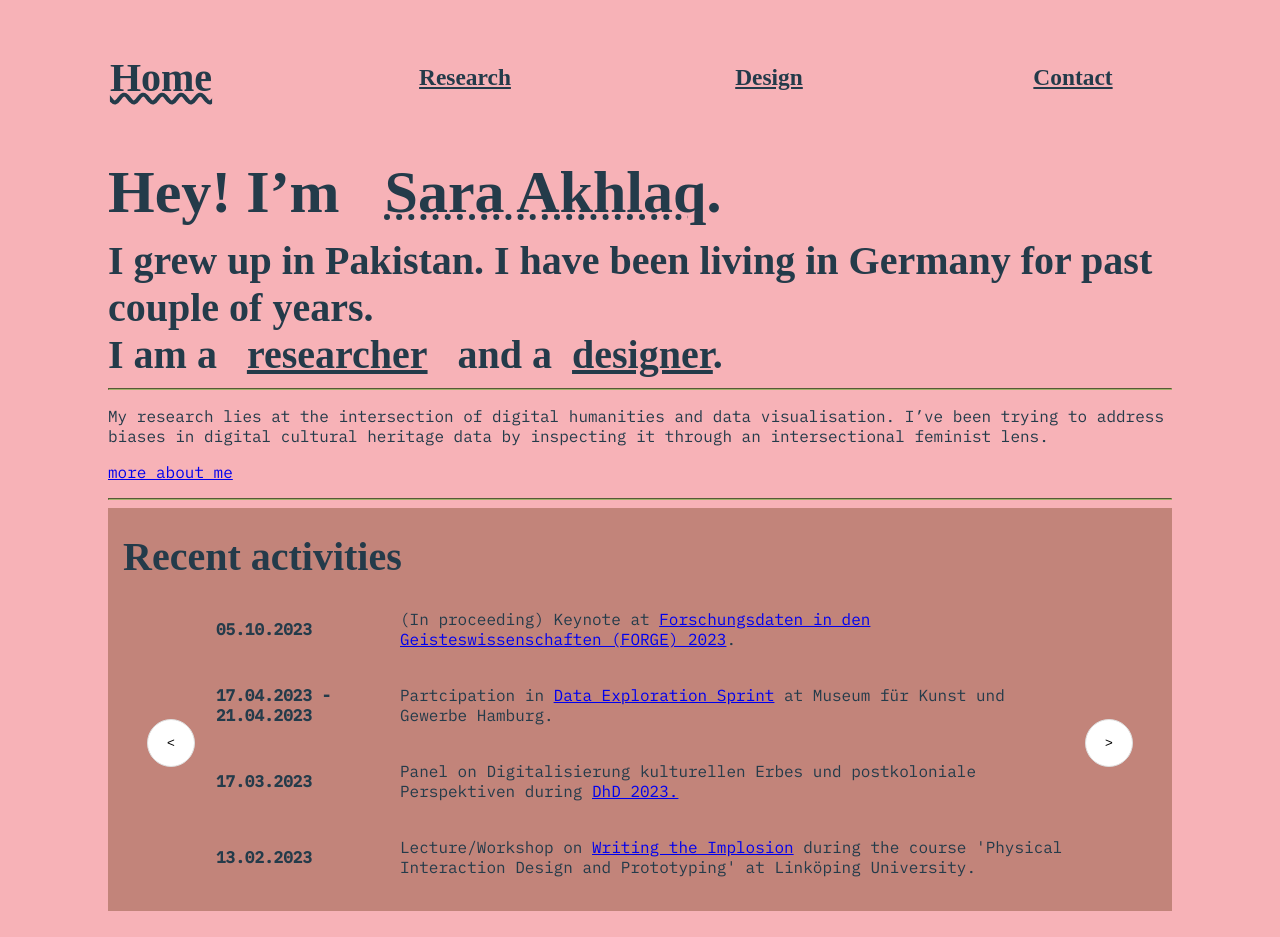
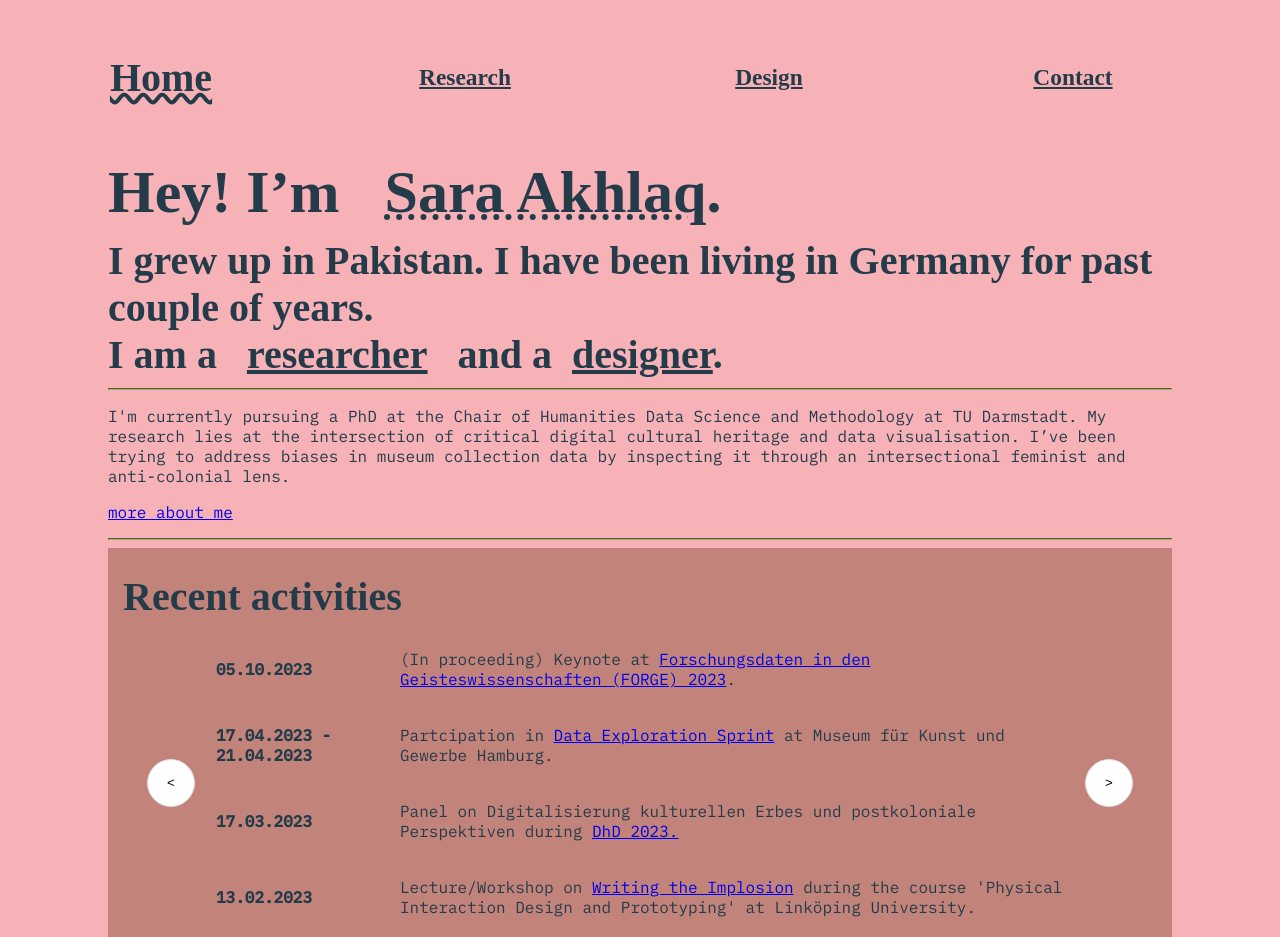
Before and after one commit to alltheakhlaq/alltheakhlaq.github.io, a Gatsby site: page / in a window 1280 px wide. Shown: the top 937 px of the page. Built offline with nearby package versions, Linux system fonts and the light colour scheme; Gatsby itself is replaced by a stand-in of ours; a web font is replaced by a local one.

Commit message:
updates in profile

```diff
--- a/src/pages/index.js
+++ b/src/pages/index.js
@@ -36,9 +36,8 @@ const Index = () => {
         </h2>
         <hr></hr>
         <p>
-          My research lies at the intersection of digital humanities and data
-          visualisation. I’ve been trying to address biases in digital cultural
-          heritage data by inspecting it through an intersectional feminist
+          I'm currently pursuing a PhD at the Chair of Humanities Data Science and Methodology at TU Darmstadt. My research lies at the intersection of critical digital cultural heritage and data
+          visualisation. I’ve been trying to address biases in museum collection data by inspecting it through an intersectional feminist and anti-colonial
           lens.
         </p>{" "}
         <p>
--- a/src/pages/research.js
+++ b/src/pages/research.js
@@ -30,6 +30,12 @@ const Research = () => {
         </span>
         <hr></hr>
         <h1 id="xp">Work Experience</h1>
+        <p>
+          <b>PhD student </b>
+          <br></br> Since April 2023 <br></br>Chair of Humanities Data Science and Methodology, TU Darmstadt
+          <br></br>
+          Darmstadt, Germany
+        </p>
         <p>
           <b>Researcher </b>
           <br></br> August 2022 - April 2023 <br></br>Linköping University
```
